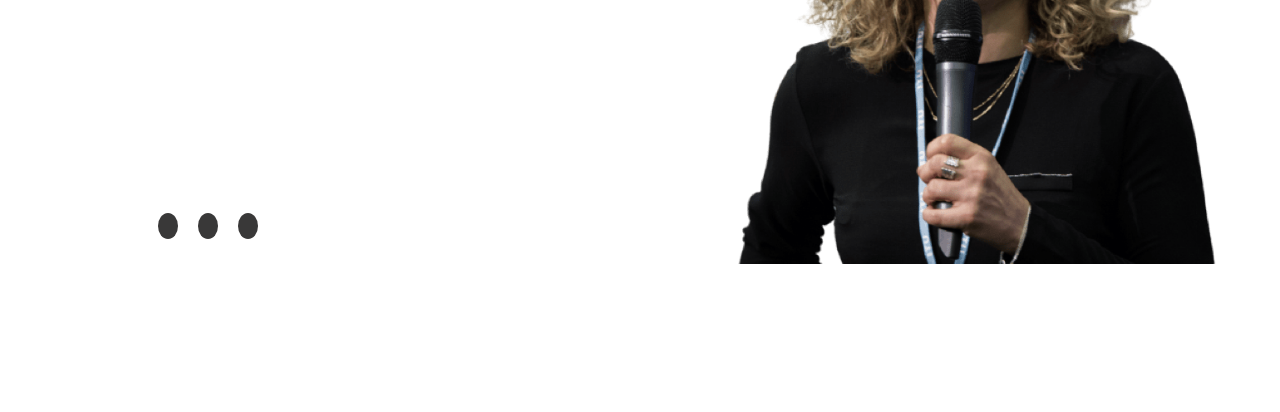
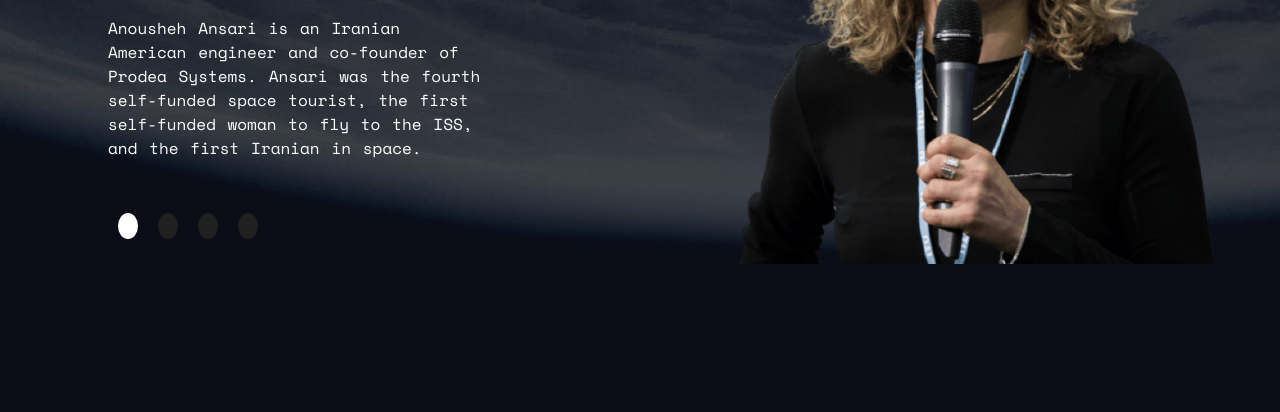
Before and after one commit to Nathan-Somto/Space-Tourism-Website, a plain HTML site: page crew.html in a window 1280 px wide. Shown: the part 388-800 px from the top of the page. Drawn offline with nearby package versions, Linux system fonts and the light colour scheme.

Commit message:
Update crew.css

```diff
--- a/crew.css
+++ b/crew.css
@@ -7,7 +7,7 @@ h1,h2,h3,p,section,main{
 body{
     margin:0;
     padding:0;
-    background:url('/starter-code/assets/crew/background-crew-mobile.jpg');
+    background:url('./assets/crew/background-crew-mobile.jpg');
     background-size: cover;
     background-repeat: no-repeat;
     font-size:16px;
@@ -19,12 +19,12 @@ body{
 }
 @media (min-width:500px){
     body{
-        background: url('/starter-code/assets/crew/background-crew-tablet.jpg');
+        background: url('./assets/crew/background-crew-tablet.jpg');
     }
 }
 @media( min-width:800px){
     body{
-        background: url('/starter-code/assets/crew/background-crew-desktop.jpg');
+        background: url('./assets/crew/background-crew-desktop.jpg');
     }
 }
 .infoh2{
```
